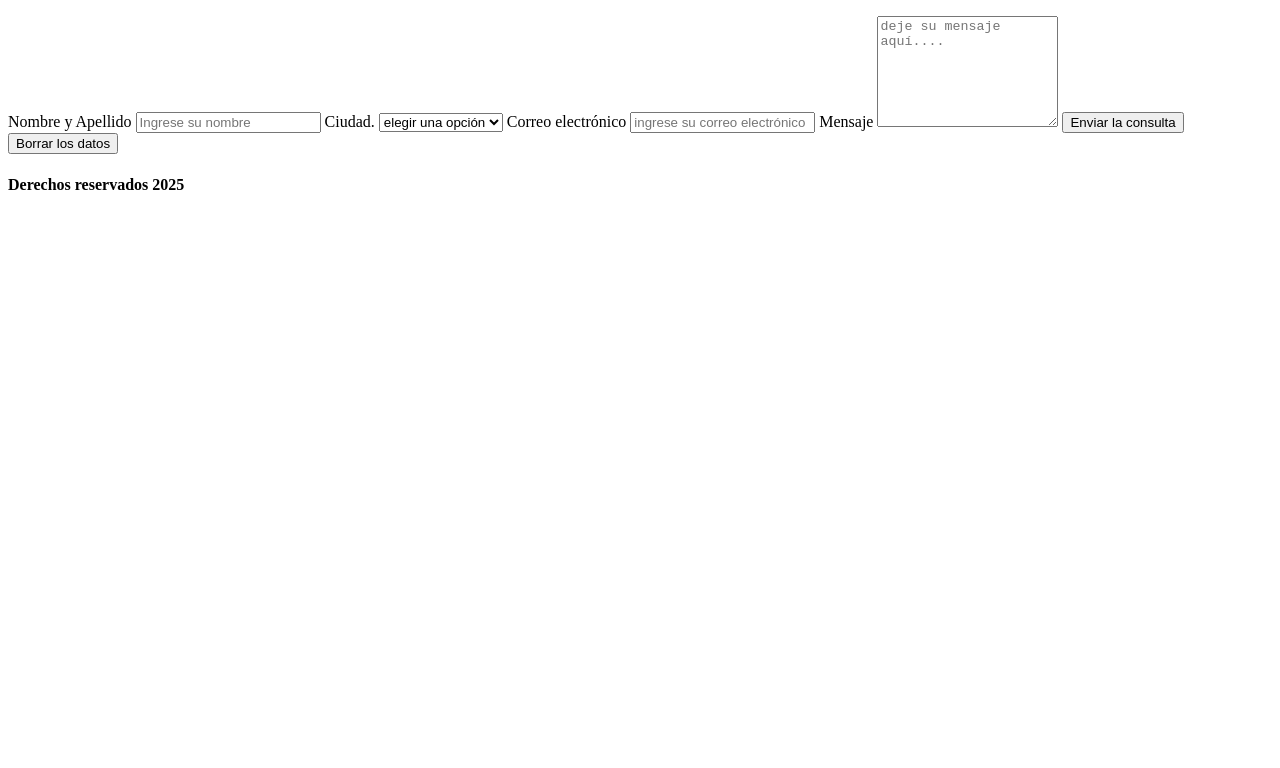
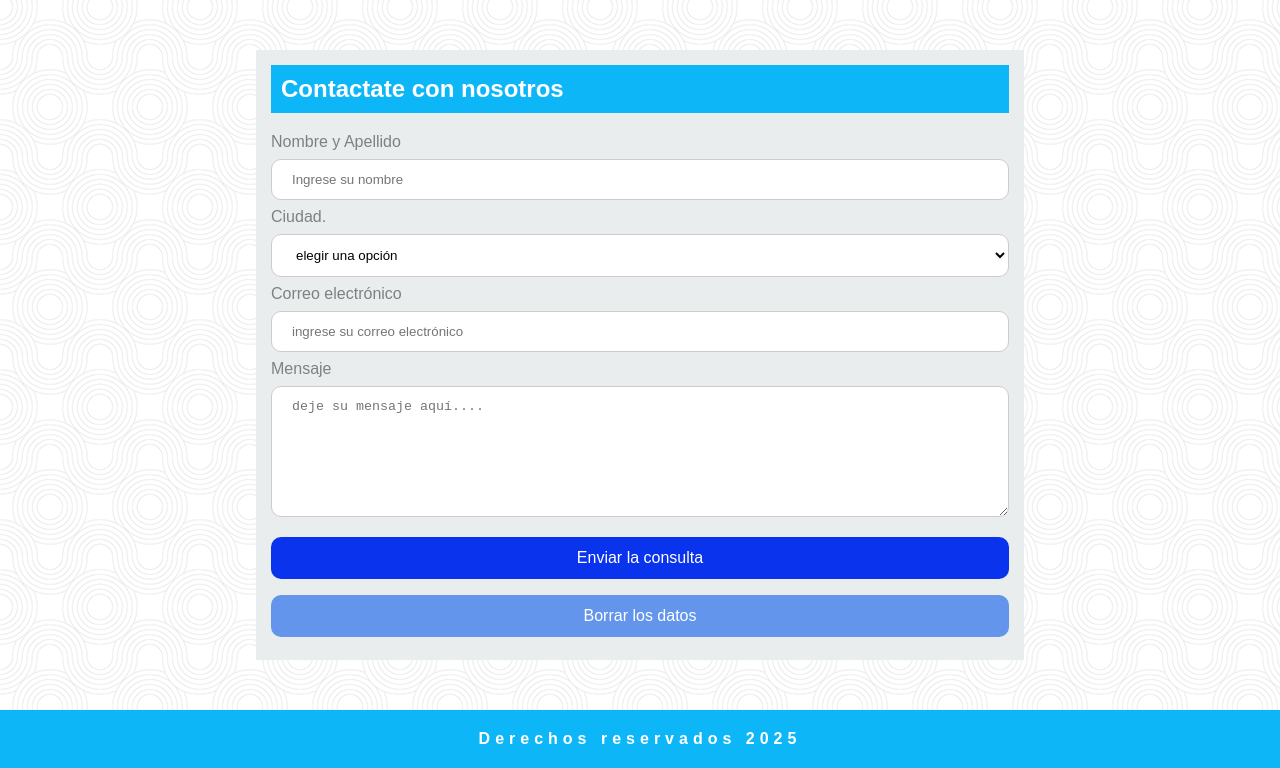
Before and after one commit to Yeferson-10/Prueba-de-Git-NO-GITHUB-, a plain HTML site: page formulario.html in a window 1280 px wide. Shown: the part 193-961 px from the top of the page. Before the commit the page ends 800 px from the top, so only its background shows below. Drawn offline with Linux system fonts and the light colour scheme.

Commit message:
Descomentamos el stly del Form.

```diff
--- a/formulario.html
+++ b/formulario.html
@@ -6,7 +6,7 @@
     <meta name="viewport" content="width=device-width, initial-scale=1.0">
     <title>Ejercicio nro 3 con Box Model</title>
 
-    <!-- <link rel="stylesheet" href="./css/estilo.css"> -->
+    <link rel="stylesheet" href="./css/estilo.css">
 
 </head>
 
```
